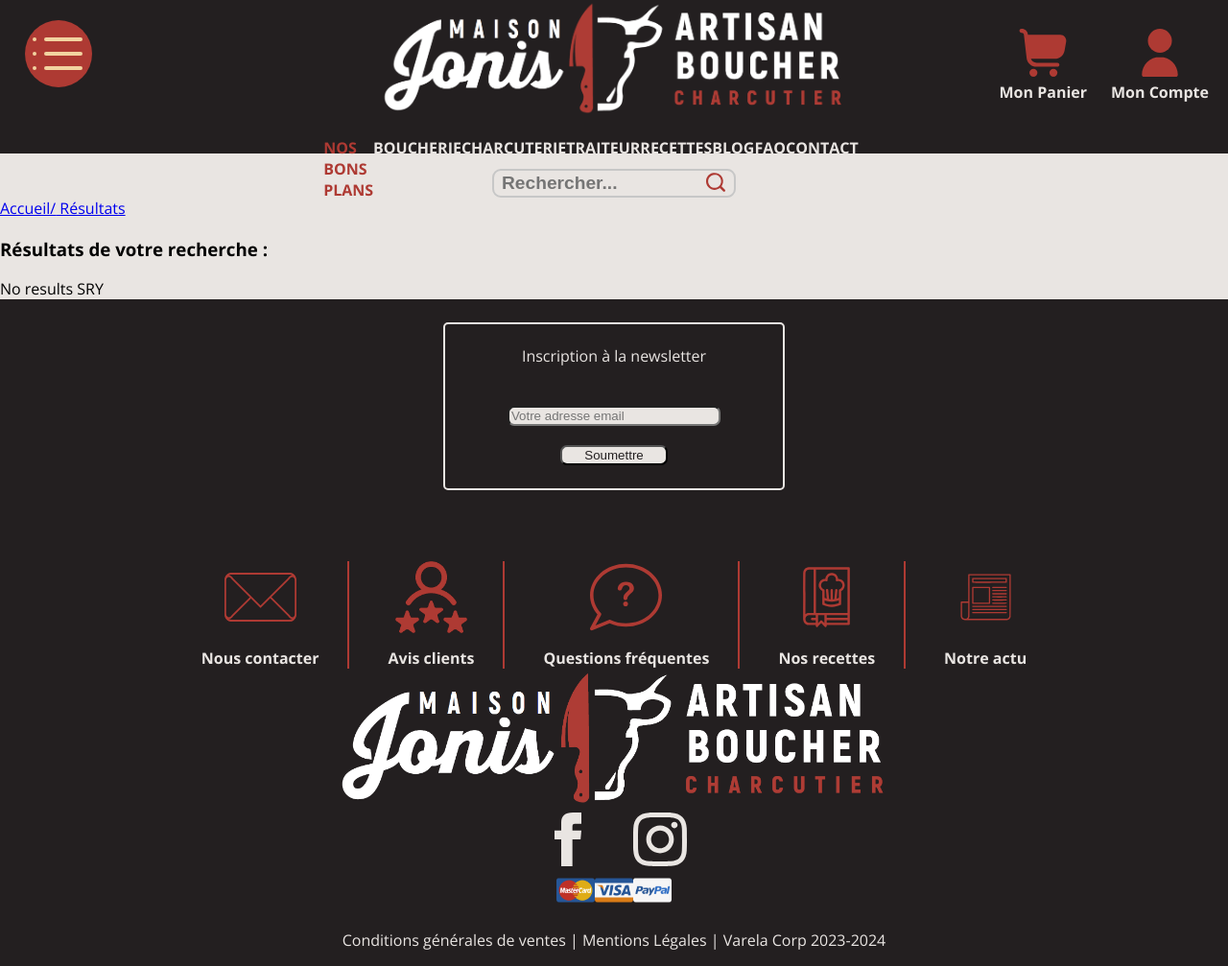
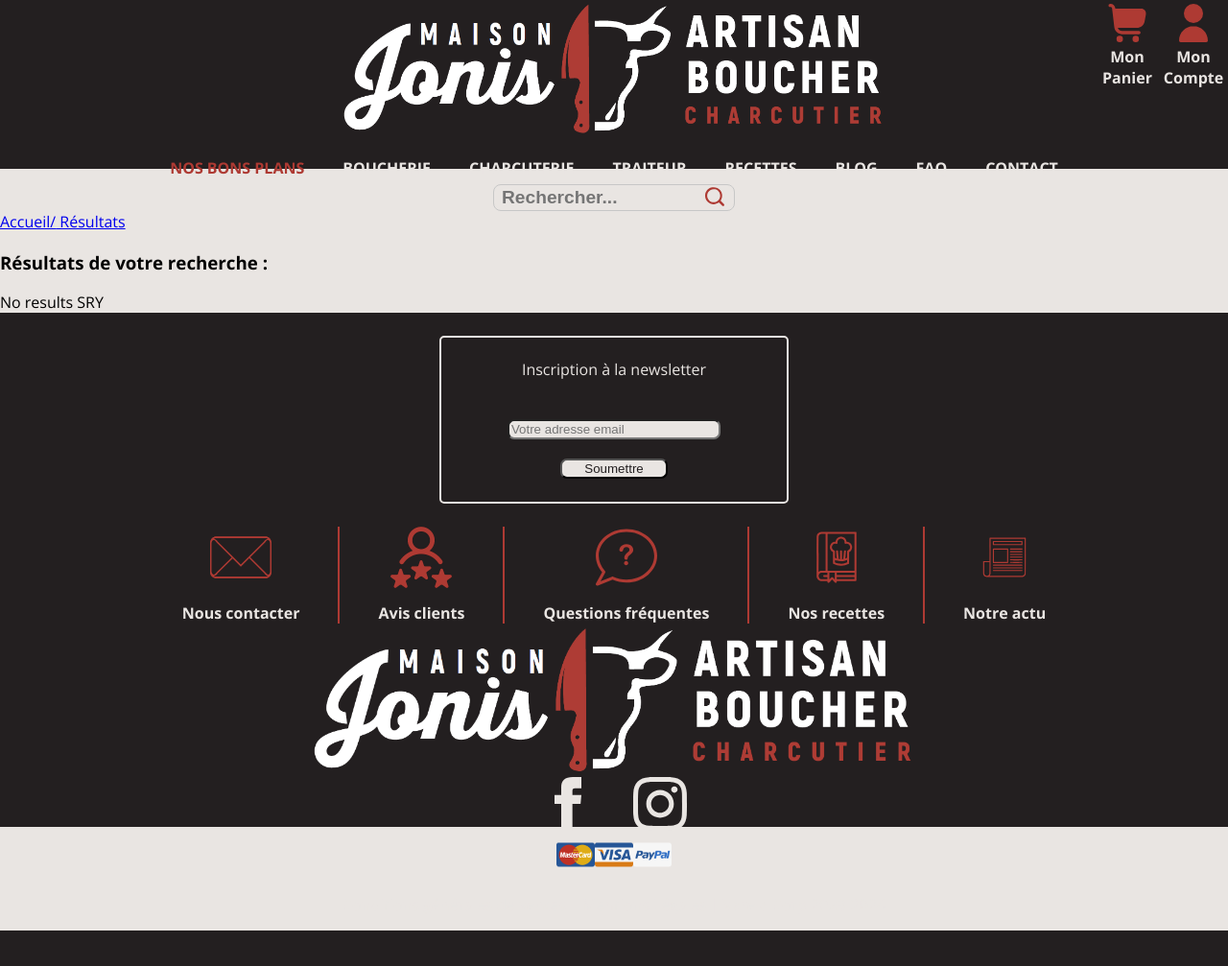
Before and after one commit to Alghard/boucherie_jonis, a PHP site: page /controller_result.php in a window 1280 px wide. Shown: the whole page at 96% size. After the commit the page ends 970 px from the top, so only its background shows below. Run offline with PHP 8.4, Linux system fonts and the light colour scheme; data that the repository does not hold is empty.

Commit message:
responsive amélioré

```diff
--- a/Site/style/style.css
+++ b/Site/style/style.css
@@ -9,20 +9,20 @@ body {
   position: relative;
 }
 body header {
-  height: 20vh;
+  height: 22dvh;
   width: 100%;
   background-color: #231f20;
   display: grid;
-  grid-template-columns: 1fr 2fr 1fr;
+  grid-template-columns: 0.5fr 2fr 0.5fr;
+  grid-template-rows: 2fr 0.2fr;
   justify-items: center;
-  margin: 0px;
-  padding: 0px;
+  margin: 0;
+  padding: 0;
 }
 body header #burger {
+  display: none;
   grid-column: 1;
-  justify-self: flex-start;
-  padding-left: 20px;
-  padding-top: 20px;
+  justify-self: center;
 }
 body header #burger button {
   background-color: #231f20;
@@ -105,46 +105,54 @@ body header section {
   align-items: flex-start;
   justify-self: end;
   gap: 5px;
+  margin-top: 0.5dvh;
+  margin-right: 0.5dvh;
 }
 body header section div {
   display: flex;
   flex-direction: column;
   align-items: center;
   justify-self: flex-start;
-  margin-top: 30px;
-  margin-right: 20px;
+  gap: 0.5dvh;
 }
 body header section div a {
+  width: 8dvh;
+  height: 5dvh;
   font-weight: bold;
   color: #e9e5e2;
   text-decoration: none;
+  text-align: center;
 }
 body header section div a:hover {
   text-decoration: underline;
 }
 body header section div a img {
-  height: 50px;
-  width: 50px;
+  height: 100%;
+  width: 100%;
 }
 body header #container-logo-header {
   grid-column: 2;
+  width: auto;
+  height: 18dvh;
 }
 body header #container-logo-header a {
   text-align: center;
 }
 body header #container-logo-header a img {
-  height: auto;
-  width: 62vh;
+  height: 100%;
+  width: 100%;
 }
 body header #navbar {
   grid-row: 2;
   grid-column: 1/span 3;
+  justify-self: center;
 }
 body header #navbar ul {
+  padding: 0.5dvh;
   list-style-type: none;
   display: flex;
-  width: 75%;
-  justify-content: space-evenly;
+  justify-content: flex-start;
+  gap: 7dvh;
 }
 body header #navbar ul li {
   float: left;
@@ -215,8 +223,8 @@ body main #contain-search-bar #search-bar form {
 body main #contain-search-bar #search-bar form input {
   transition: 0.2s;
   background-color: #e9e5e2;
-  border-radius: 9px;
-  border: #c7c7c7 solid 2px;
+  border-radius: 1dvh;
+  border: #c7c7c7 solid 0.2dvh;
   height: 3vh;
   width: 30vh;
   font-weight: bold;
@@ -238,8 +246,8 @@ body main #contain-search-bar #search-bar.original {
 body main #contain-search-bar #search-bar.original form input {
   transition: 0.2s;
   background-color: #e9e5e2;
-  border-radius: 9px;
-  border: #c7c7c7 solid 2px;
+  border-radius: 1dvh;
+  border: #c7c7c7 solid 0.2dvh;
   height: 3vh;
   width: 30vh;
   font-weight: bold;
@@ -320,12 +328,12 @@ body main #contain-arrowup #arrow-up:hover {
 }
 body footer {
   position: relative;
-  height: auto;
+  height: 50dvh;
   width: 100%;
   background-color: #231f20;
   display: grid;
   grid-template-columns: 1fr 2fr 1fr;
-  grid-template-rows: 1fr 1fr 0.2fr;
+  grid-template-rows: 3fr 1fr 0.2fr;
   justify-items: center;
 }
 body footer #newsletter {
@@ -337,8 +345,8 @@ body footer #newsletter {
   justify-content: center;
   margin-top: 10vh;
   margin-bottom: 10vh;
-  padding-left: 60px;
-  padding-right: 60px;
+  padding-left: 5dvw;
+  padding-right: 5dvw;
 }
 body footer #newsletter h4 {
   color: #e9e5e2;
@@ -359,23 +367,19 @@ body footer #newsletter button {
   color: #231f20;
 }
 body footer #footer-icons {
-  margin-top: 50px;
   grid-row: 1;
   grid-column: 2;
   display: flex;
-  justify-self: stretch;
   justify-content: center;
   align-self: center;
   gap: 40px;
 }
-body footer #footer-icons .footer-icon {
-  border-right: #ae3a33 solid 2px;
-  padding-right: 30px;
+body footer #footer-icons .line {
+  border: #ae3a33 solid 0.1dvh;
 }
 body footer #footer-icons div {
   display: flex;
   flex-direction: column;
-  justify-self: center;
   align-self: center;
   gap: 10px;
 }
@@ -383,26 +387,28 @@ body footer #footer-icons div a {
   font-weight: bold;
   color: #e9e5e2;
   text-decoration: none;
-  justify-self: center;
   align-self: center;
+  text-align: center;
 }
 body footer #footer-icons div a:hover {
   text-decoration: underline;
 }
 body footer #footer-icons div a img {
-  height: 75px;
-  width: 75px;
+  height: 8dvh;
+  width: 8dvh;
 }
-body footer a {
+body footer #contain-logo-footer {
+  width: auto;
+  height: 20dvh;
   grid-row: 2;
   grid-column: 1/span 3;
   text-align: center;
   align-self: flex-end;
   grid-column: 2;
 }
-body footer a img {
-  height: auto;
-  width: 588px;
+body footer #contain-logo-footer a img {
+  height: 100%;
+  width: 100%;
 }
 body footer #bottom-txt {
   grid-row: 3;
@@ -437,14 +443,12 @@ body footer #paiement img {
   width: 5vh;
 }
 
-@media only screen and (min-width: 1425px) {
+@media only screen and (max-width: 1410px) {
   body header #navbar ul {
-    width: 100%;
-    gap: 70px;
+    gap: 5dvh;
   }
-}
-@media only screen and (max-width: 1425px) {
   body footer {
+    height: 67dvh;
     display: flex;
     flex-direction: column;
     align-items: center;
@@ -452,7 +456,7 @@ body footer #paiement img {
   body footer #paiement {
     align-self: center;
   }
-  body footer a {
+  body footer #contain-logo-footer {
     align-self: center;
   }
   body footer #footer-icons {
--- a/Site/style/style.scss
+++ b/Site/style/style.scss
@@ -1,8 +1,8 @@
 @mixin search-bar-input{
     transition: 0.2s;
     background-color: #e9e5e2;
-    border-radius: 9px;
-    border: #c7c7c7 solid 2px;
+    border-radius: 1dvh;
+    border: #c7c7c7 solid 0.2dvh;
     height: 3vh;
     width: 30vh;
     font-weight: bold;
@@ -10,9 +10,9 @@
 }
 
 @mixin arrow-up-layout{
-    width: 7vh;
-    height: 7vh;
-    border-radius: 9px;
+    width: 5vh;
+    height: 5vh;
+    border-radius: 1vh;
     border: #ae3a33 solid 2px;
     position: absolute;
     bottom : 1vh;
@@ -21,8 +21,8 @@
         background:none;
         cursor: pointer;
             img{
-                width: 7vh;
-                height: 7vh;
+                width: 5vh;
+                height: 5vh;
             }
             &:hover{
                 img{
@@ -44,19 +44,19 @@ body {
     font-family: 'Open Sans', system-ui, -apple-system, BlinkMacSystemFont, 'Segoe UI', Roboto, Oxygen, Ubuntu, Cantarell, 'Helvetica Neue', sans-serif;
     position: relative;
     header {
-        height: 20vh;
+        height: 22dvh;
         width: 100%;
         background-color: #231f20;
         display: grid;
-        grid-template-columns: 1fr 2fr 1fr;
+        grid-template-columns: 0.5fr 2fr 0.5fr;
+        grid-template-rows: 2fr 0.2fr;
         justify-items: center;
-        margin: 0px;
-        padding: 0px;
+        margin: 0;
+        padding: 0;
         #burger {
+            display: none;
             grid-column: 1;
-            justify-self: flex-start;
-            padding-left: 20px;
-            padding-top: 20px;
+            justify-self: center;
             button{
                 background-color: #231f20;
                 border: none;
@@ -153,45 +153,53 @@ body {
             align-items: flex-start;
             justify-self: end;
             gap: 5px;
+            margin-top: 0.5dvh;
+            margin-right: 0.5dvh;
             div{
                 display: flex;
                 flex-direction: column;
                 align-items: center;
                 justify-self: flex-start;
-                margin-top: 30px;
-                margin-right: 20px;
+                gap: 0.5dvh;
                 a{
+                    width: 8dvh;
+                    height: 5dvh;
                     font-weight: bold;
                     color: #e9e5e2;
                     text-decoration: none;
+                    text-align: center;
                     &:hover{
                         text-decoration: underline;
                     }
                     img{
-                        height: 50px;
-                        width: 50px;
+                        height: 100%;
+                        width: 100%;
                     }
                 }
             }
         }
         #container-logo-header{
             grid-column: 2;
+            width: auto;
+            height: 18dvh;
             a {
             text-align: center;
                 img{
-                height: auto;
-                width: 62vh;
+                height: 100%;
+                width: 100%;
                 }
             }
         }
         #navbar{
             grid-row: 2;
             grid-column: 1 /span 3;
+            justify-self: center;
             ul{
+                padding: 0.5dvh;
             list-style-type: none;
             display: flex;
-            width: 75%;
-            justify-content: space-evenly;
+            justify-content: flex-start;
+            gap: 7dvh;
             li{
                 float: left;
                 #bp{
@@ -336,12 +344,12 @@ body {
 
     footer{
         position: relative;
-        height: auto;
+        height: 50dvh;
         width: 100%;
         background-color: #231f20;
         display: grid;
         grid-template-columns: 1fr 2fr 1fr;
-        grid-template-rows: 1fr 1fr 0.20fr;
+        grid-template-rows: 3fr 1fr 0.20fr;
         justify-items: center;
         #newsletter{
             border: solid 2px #e9e5e2 ;
@@ -352,8 +360,8 @@ body {
             justify-content: center;
             margin-top: 10vh;
             margin-bottom: 10vh;
-            padding-left: 60px;
-            padding-right: 60px;
+            padding-left: 5dvw;
+            padding-right: 5dvw;
             h4{
                 color: #e9e5e2;
                 padding: 0px 20px 0px 20px;
@@ -374,49 +382,49 @@ body {
             }
         }
         #footer-icons{
-            margin-top: 50px;
             grid-row: 1;
             grid-column: 2;
             display: flex;
-            justify-self: stretch;
             justify-content: center;
             align-self: center;
             gap: 40px;
-            .footer-icon{
-                border-right: #ae3a33 solid 2px;
-                padding-right: 30px;
+            .line{
+                border: #ae3a33 solid 0.1dvh;
             }
             div{
                 display: flex;
                 flex-direction: column;
-                justify-self: center;
                 align-self: center;
                 gap: 10px;
                 a{
                     font-weight: bold;
                     color: #e9e5e2;
                     text-decoration: none;
-                    justify-self: center;
                     align-self: center;
+                    text-align: center;
                     &:hover{
                         text-decoration: underline;
                     }
                     img{
-                        height: 75px;
-                        width: 75px;
+                        height: 8dvh;
+                        width: 8dvh;
                     }
                 }
             }
         }
-        a {
+        #contain-logo-footer{
+            width: auto;
+            height: 20dvh;
             grid-row: 2;
             grid-column: 1 /span 3;
             text-align: center;
             align-self: flex-end;
             grid-column: 2;
+            a {
                 img{
-                height: auto;
-                width: 588px;
+                    height: 100%;
+                    width: 100%;
+                }
         }
         }
         #bottom-txt{
@@ -458,28 +466,24 @@ body {
 
 
 //Responsiveness
-@media only screen and (min-width: 1425px){
+@media only screen and (max-width: 1410px){
     body{
         header{
             #navbar{
                 ul{
-                    width: 100%;
-                    gap : 70px
+                    gap: 5dvh;
                 }
             }
         }
-    }
-}
-@media only screen and (max-width: 1425px){
-    body{
         footer{
+            height: 67dvh;
             display: flex;
             flex-direction: column;
             align-items: center;
             #paiement{
                 align-self: center;
             }
-        a{
+            #contain-logo-footer{
                 align-self: center;
             }
             #footer-icons{
--- a/Site/vue/footer.php
+++ b/Site/vue/footer.php
@@ -11,24 +11,28 @@
                     <a href="profil.html"><img src="icons/contact.svg" alt="user" /></a>
                     <a href="profil.html">Nous contacter</a>
                 </div>
+                <span class="line"></span>
                 <div class="footer-icon">
                     <a href="profil.html"><img src="icons/evaluation.png" alt="user" /></a>
                     <a href="profil.html">Avis clients</a>
                 </div>
+                <span class="line"></span>
                 <div class="footer-icon" id="faq-icon">
                     <a href="profil.html"><img src="icons/faq.svg" alt="user" id="faq-icon" /></a>
                     <a href="profil.html">Questions fréquentes</a>
                 </div>
+                <span class="line"></span>
                 <div class="footer-icon" id="recipe-icon">
                     <a href="profil.html"><img src="icons/recipe.svg" alt="user" /></a>
                     <a href="profil.html">Nos recettes</a>
                 </div>
+                <span class="line"></span>
                 <div>
                     <a href="profil.html"><img src="icons/news.svg" alt="user" /></a>
                     <a href="profil.html">Notre actu</a>
                 </div>
             </div>
-            <a href="controller.php"><img src="logo/logo_jonis.png" alt="logo" class="logo" id="logo-footer" /></a>
+            <div id="contain-logo-footer"><a href="controller.php"><img src="logo/logo_jonis.png" alt="logo" class="logo" id="logo-footer" /></a></div>
             <div id="social-media">
                 <a href="https://www.facebook.com/profile.php?id=100088735015486" target="_blank"
                     ><img src="icons/facebook.svg" alt="facebook-boucherie-jonis"
--- a/Site/vue/header.php
+++ b/Site/vue/header.php
@@ -38,12 +38,12 @@
             </div>
             <section>
                 <div>
-                    <a href="panier.html"><img src="icons/panier.svg" alt="basket" width="50px" height="50px" /></a>
-                    <a href="panier.html">Mon Panier</a>
+                    <a href="panier.html" class="header-icons"><img src="icons/panier.svg" alt="basket" /></a>
+                    <a href="panier.html" class="header-txt">Mon Panier</a>
                 </div>
                 <div>
-                    <a href="profil.html"><img src="icons/utilisateur.svg" alt="user" width="50px" height="50px" /></a>
-                    <a href="profil.html">Mon Compte</a>
+                    <a href="profil.html" class="header-icons"><img src="icons/utilisateur.svg" alt="user"/></a>
+                    <a href="profil.html" class="header-txt">Mon Compte</a>
                 </div>
             </section>
         </header>
```
Also changed, not shown: other parts of Site/style/style.css (+46 -53 lines), other parts of Site/style/style.scss (+45 -62 lines), Site/index.php (renamed from Site/controller.php), 1 other file. Lines whose indentation alone changed are shown as unchanged.
